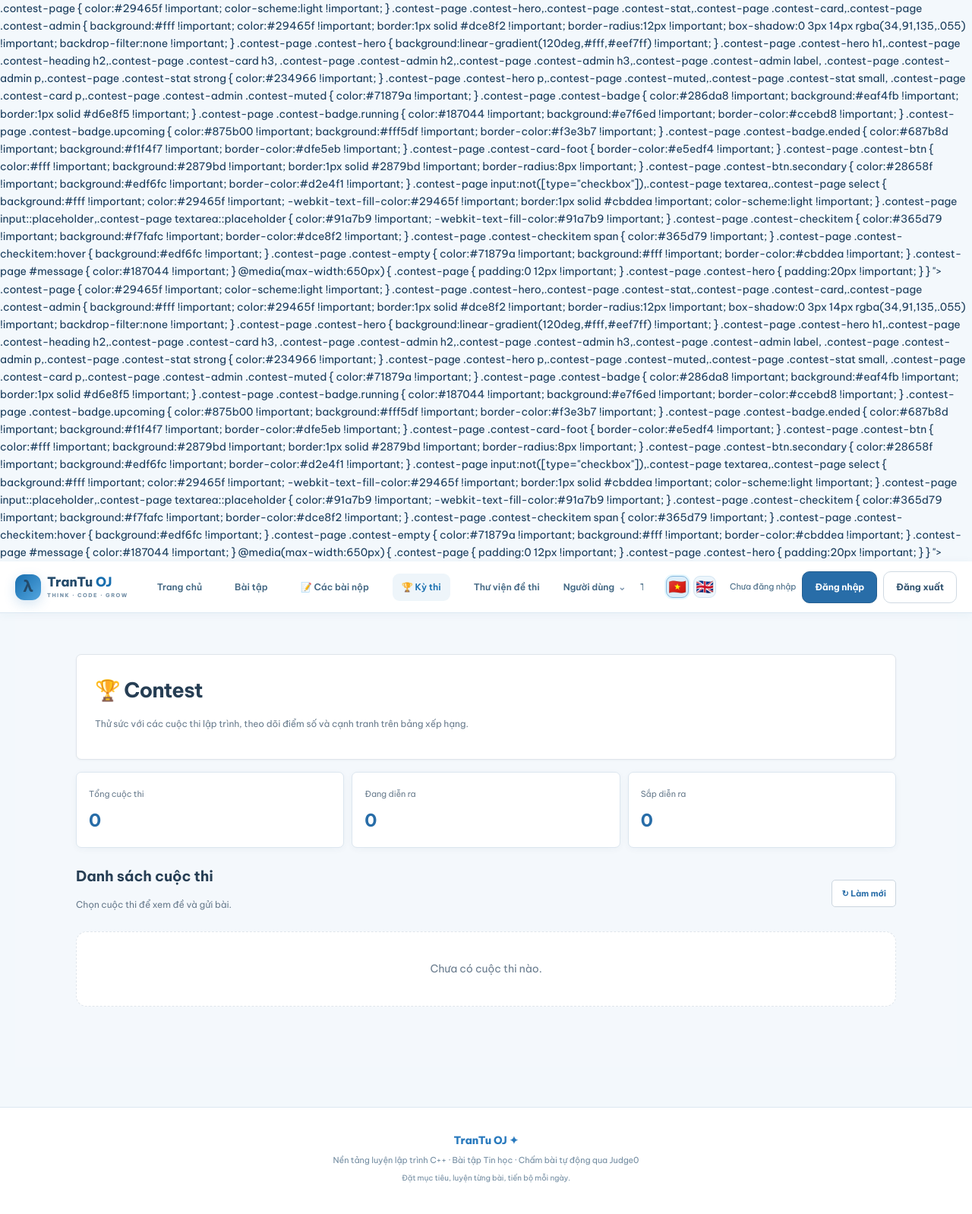
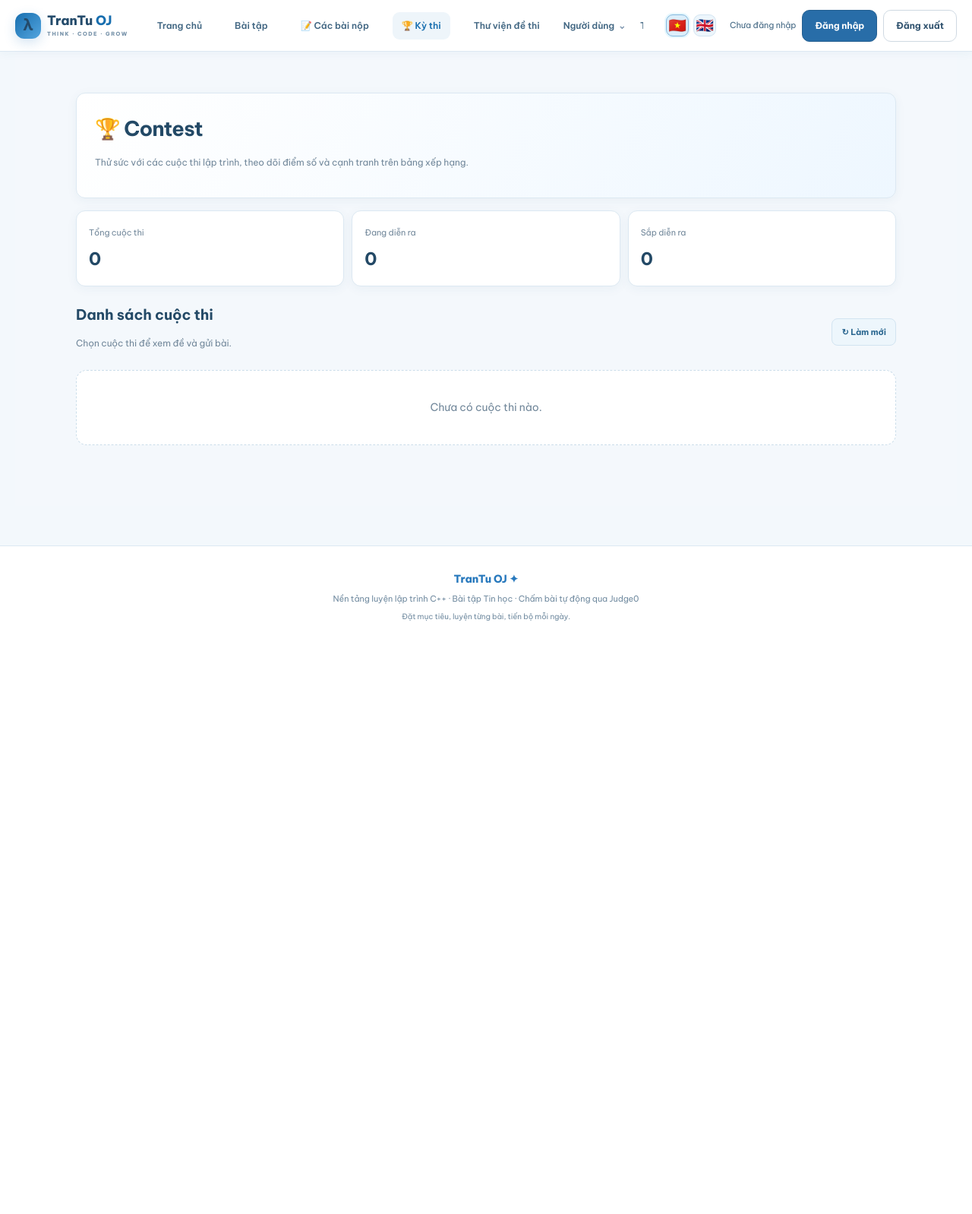
Before and after one commit to anhcuongthu-crypto/TranTuanTu-Online-Judge, a Flask app: page /contests in a window 1280 px wide. Shown: the whole page at 76% size. After the commit the page ends 818 px from the top, so only its background shows below. Run offline with Flask 3, Linux system fonts and the light colour scheme; data that the repository does not hold is empty; some libraries are stand-ins or nearby versions.

Commit message:
Fix contest CSS leaking into page title

```diff
--- a/templates/contests.html
+++ b/templates/contests.html
@@ -1,7 +1,12 @@
 
 {% extends "base.html" %}
 
-{% block title %}Kỳ thi lập trình — TranTu OJ<style id="trantu-contest-light-theme">
+{% block title %}Kỳ thi lập trình — TranTu OJ
+{% endblock %}
+{% block meta_description %}Danh sách kỳ thi lập trình trên TranTu OJ. Tham gia contest, luyện tập theo thời gian và xem bảng xếp hạng.{% endblock %}
+
+{% block content %}
+<style id="trantu-contest-light-theme">
 .contest-page { color:#29465f !important; color-scheme:light !important; }
 .contest-page .contest-hero,.contest-page .contest-stat,.contest-page .contest-card,.contest-page .contest-admin {
  background:#fff !important; color:#29465f !important; border:1px solid #dce8f2 !important;
@@ -32,10 +37,7 @@
 .contest-page #message { color:#187044 !important; }
 @media(max-width:650px) { .contest-page { padding:0 12px !important; } .contest-page .contest-hero { padding:20px !important; } }
 </style>
-{% endblock %}
-{% block meta_description %}Danh sách kỳ thi lập trình trên TranTu OJ. Tham gia contest, luyện tập theo thời gian và xem bảng xếp hạng.{% endblock %}
 
-{% block content %}
 <style>
 .contest-page {
   --ct-purple: #8b5cf6;
```
